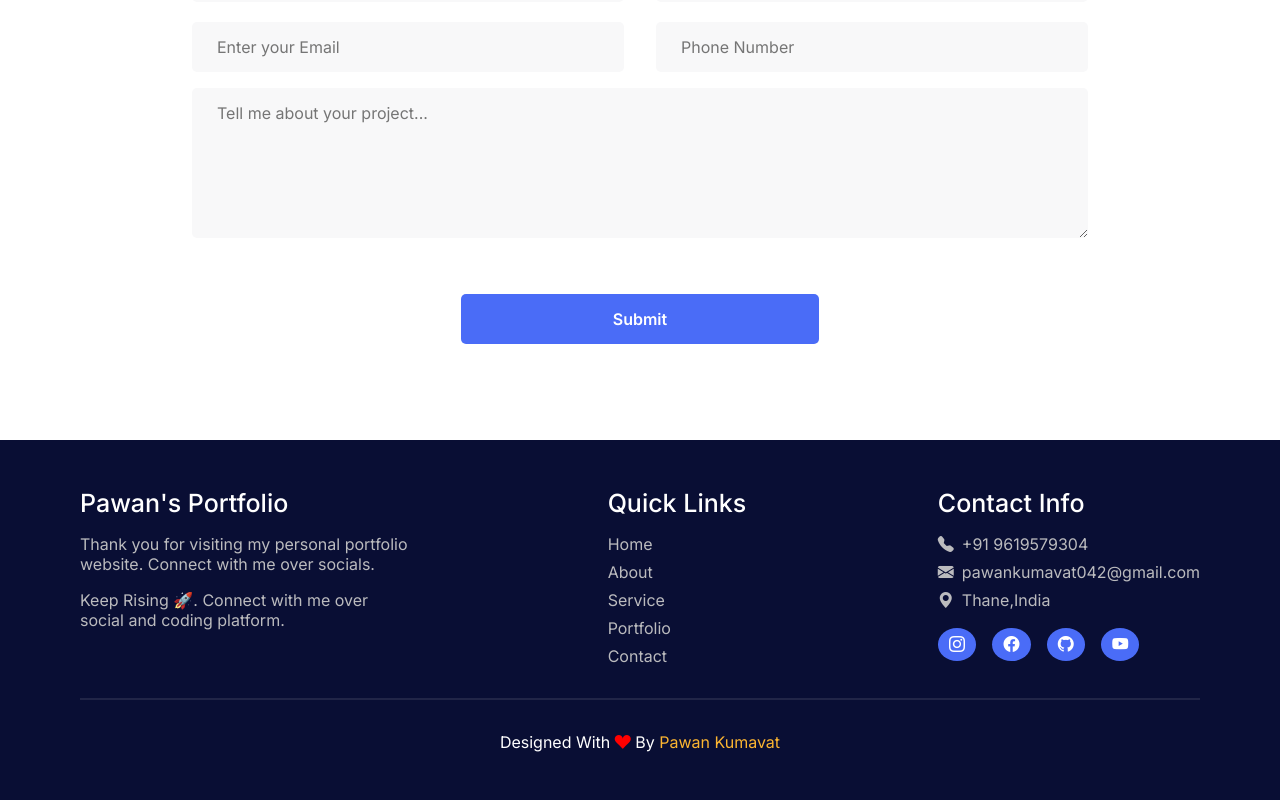
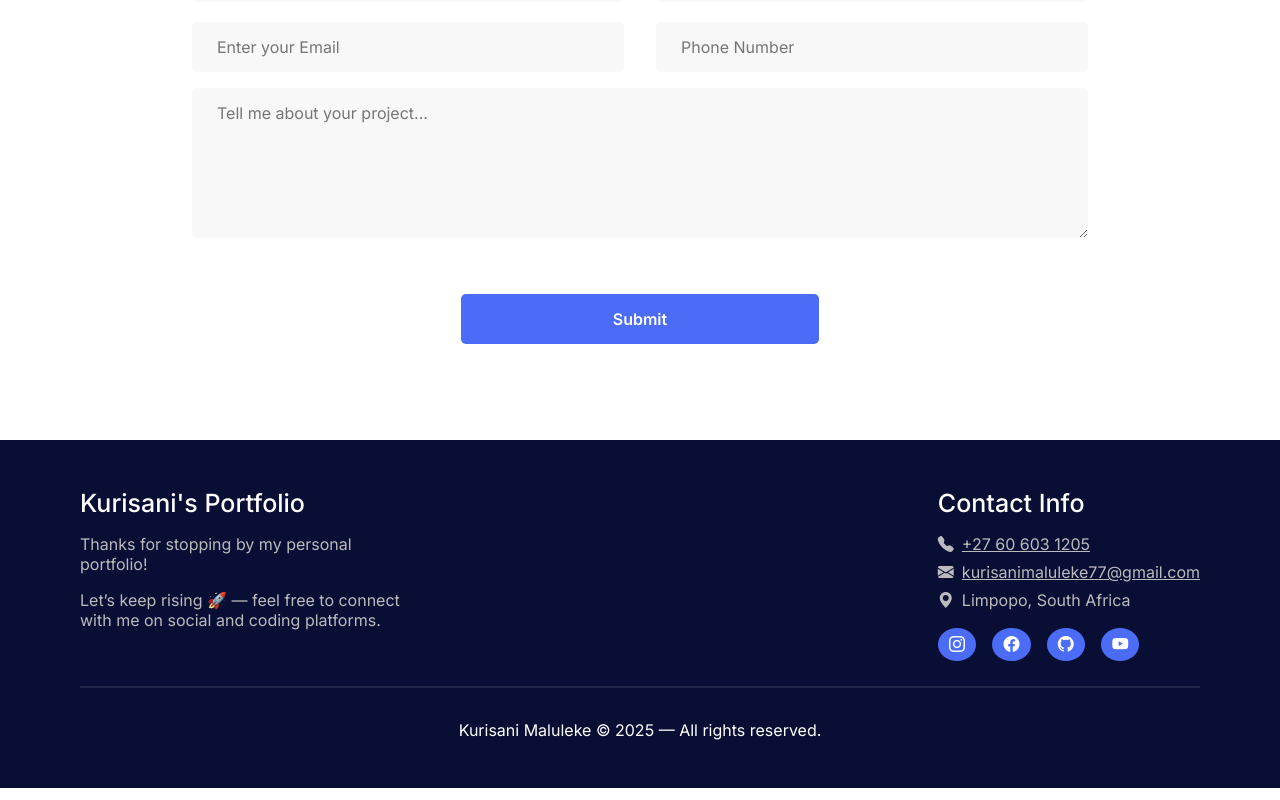
Before and after one commit to Kurisani-web/dev-portfolio, a React (Vite) app in the folder client/: page / in a window 1280 px wide. Shown: the part 5660-6460 px from the top of the page. Built offline with nearby package versions, Linux system fonts and the light colour scheme.

Commit message:
Almost done

```diff
--- a/client/src/components/Footer.jsx
+++ b/client/src/components/Footer.jsx
@@ -7,16 +7,16 @@ export default function Footer() {
       <footer className="footer-section">
         <div className="footer-up">
           <div className="description">
-            <h4>Pawan's Portfolio</h4>
+            <h4>Kurisani's Portfolio</h4>
             <p>
-              Thank you for visiting my personal portfolio website. Connect with
-              me over socials.
+              Thanks for stopping by my personal portfolio!
             </p>
             <p>
-              Keep Rising 🚀. Connect with me over social and coding platform.
+              Let’s keep rising 🚀 — feel free to
+              connect with me on social and coding platforms.
             </p>
           </div>
-          <div className="quick-links">
+          {/*<div className="quick-links">
           <h4>Quick Links</h4>
             <ul>
               <li>
@@ -35,18 +35,32 @@ export default function Footer() {
                 <Link to="">Contact</Link>
               </li>
             </ul>
-          </div>
+          </div>*/}
           <div className="contact-info">
           <h4>Contact Info</h4>
             <ul className="contact">
               <li>
-                <i className="bi bi-telephone-fill"></i><Link>+91 9619579304</Link>
+                <i className="bi bi-telephone-fill"></i>
+<Link
+  to="#"
+  onClick={() => (window.location.href = 'tel:+27606031205')}
+  style={{ textDecoration: 'underline' }}
+>
+  +27 60 603 1205
+</Link>
               </li>
               <li>
-                <i className="bi bi-envelope-fill"></i><Link>pawankumavat042@gmail.com</Link>
+                <i className="bi bi-envelope-fill"></i>
+<Link
+  to="#"
+  onClick={() => (window.location.href = 'mailto:kurisanimaluleke77@gmail.com')}
+  style={{ textDecoration: 'underline' }}
+>
+  kurisanimaluleke77@gmail.com
+</Link>
               </li>
               <li>
-                <i className="bi bi-geo-alt-fill"></i><Link>Thane,India</Link>
+                <i className="bi bi-geo-alt-fill"></i><Link>Limpopo, South Africa</Link>
               </li>
             </ul>
             <ul className="social-link">
@@ -75,8 +89,10 @@ export default function Footer() {
         </div>
         <hr />
         <div className="footer-bottom">
-            <p>Designed With <i className="bi bi-suit-heart-fill heart-beat"></i> By <Link>Pawan Kumavat</Link></p>
-        </div>
+  <p>
+    Kurisani Maluleke &copy; {new Date().getFullYear()} — All rights reserved.
+  </p>
+</div>
       </footer>
     </>
   );
```
